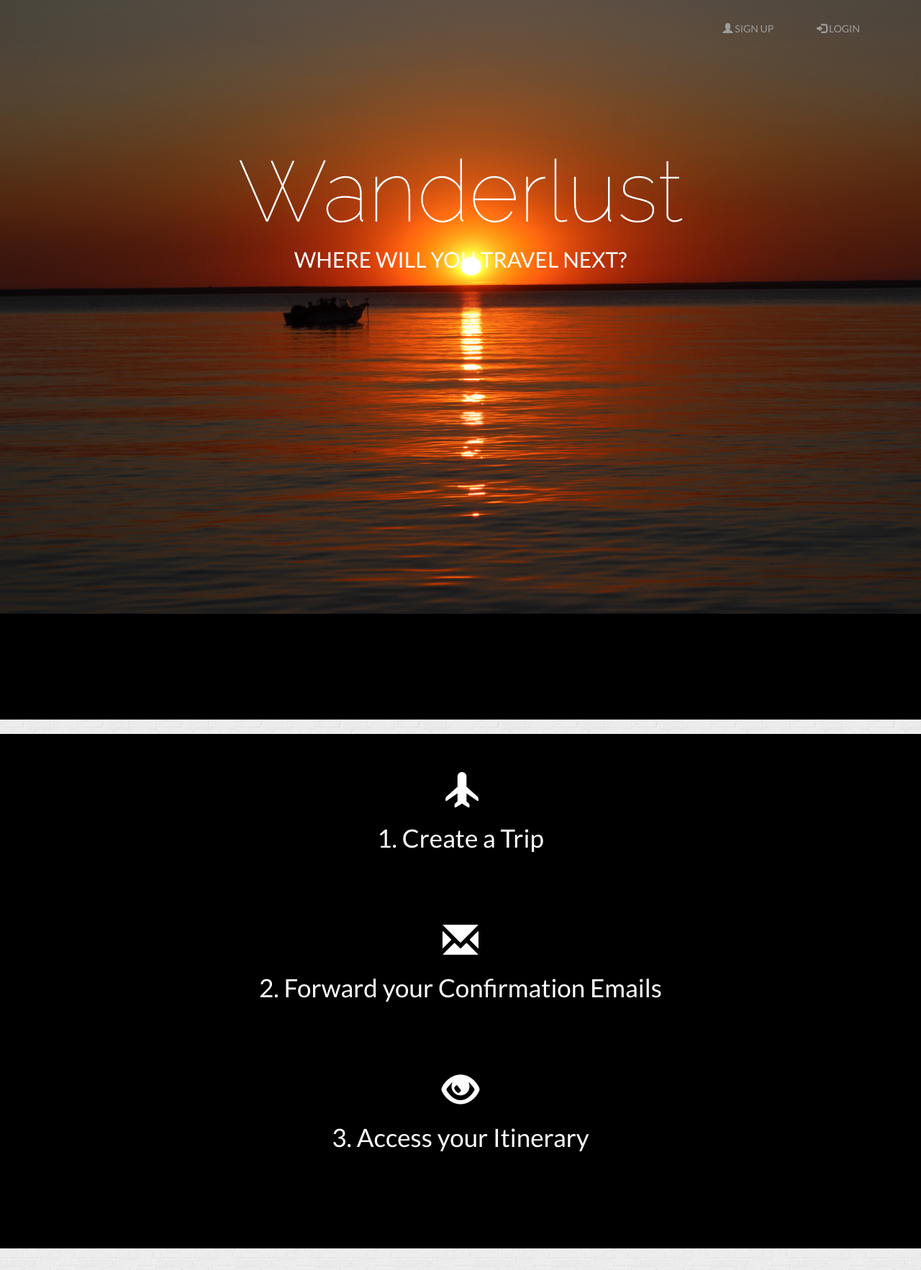
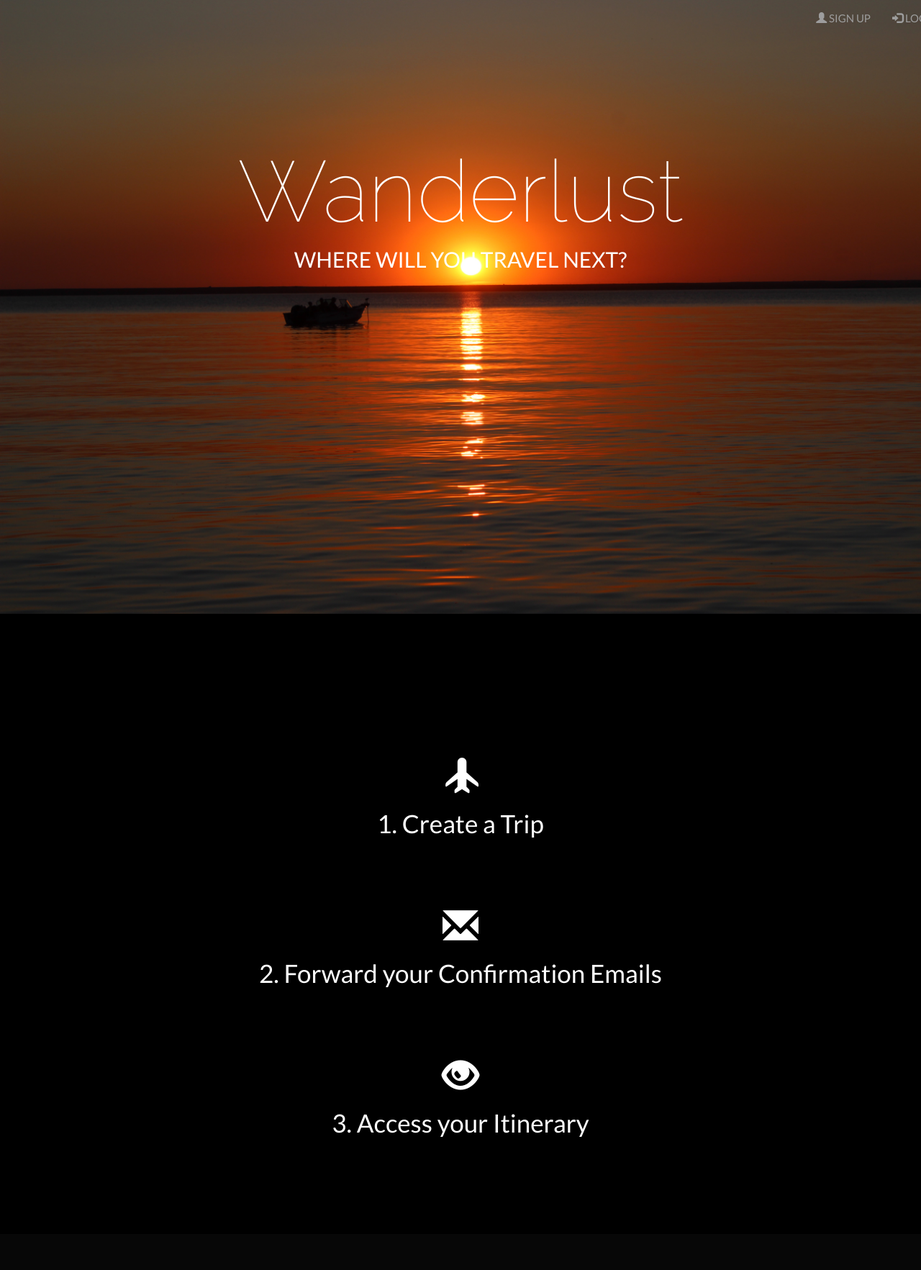
Before and after one commit to apastewk/Wanderlust, a Flask app: page / in a window 1280 px wide. Shown: the whole page at 72% size. After the commit the page ends 1580 px from the top, so only its background shows below. Run offline with Flask 2, Linux system fonts and the light colour scheme; some libraries are stand-ins or nearby versions.

Commit message:
Updated README

```diff
--- a/static/css/styles.css
+++ b/static/css/styles.css
@@ -17,12 +17,23 @@
     margin-top: -30px;
     margin-right: 10px;
 }
-
 .navbar-text2 {
     color: white;
     font-size: 15px;
     margin-top: -30px;
     margin-right: 35px;
+}
+
+.navbar-text3 {
+    font-size: 15px;
+    margin-top: 0;
+    margin-right: 0;
+}
+
+.navbar-text4 {
+    font-size: 15px;
+    margin-top: 0;
+    margin-right: -100px;
 }
 
 .modal-body {
@@ -37,6 +48,9 @@
 #details {
     height: 715px;
     background-color: black !important;
+    margin-top: -20px;
+    margin-bottom: 0;
+
 }
 
 #banner {
--- a/templates/home.html
+++ b/templates/home.html
@@ -7,8 +7,8 @@
         <div class="container">
             <div class="collapse navbar-collapse navbar-right navbar-main-collapse">
             <ul class="nav navbar-nav navbar-right">
-                <li><a data-toggle="modal" data-target="#signup-modal" class="navbar-text"><span class="glyphicon glyphicon-user"></span> SIGN UP</a></li>
-                <li><a data-toggle="modal" data-target="#login-modal" class="navbar-text"><span class="glyphicon glyphicon-log-in"></span> LOGIN</a></li>
+                <li><a data-toggle="modal" data-target="#signup-modal" class="navbar-text3"><span class="glyphicon glyphicon-user"></span> SIGN UP</a></li>
+                <li><a data-toggle="modal" data-target="#login-modal" class="navbar-text4"><span class="glyphicon glyphicon-log-in"></span> LOGIN</a></li>
             </ul>
             </div>
         </div>
```
Also changed, not shown: README.md, 2 other files.
